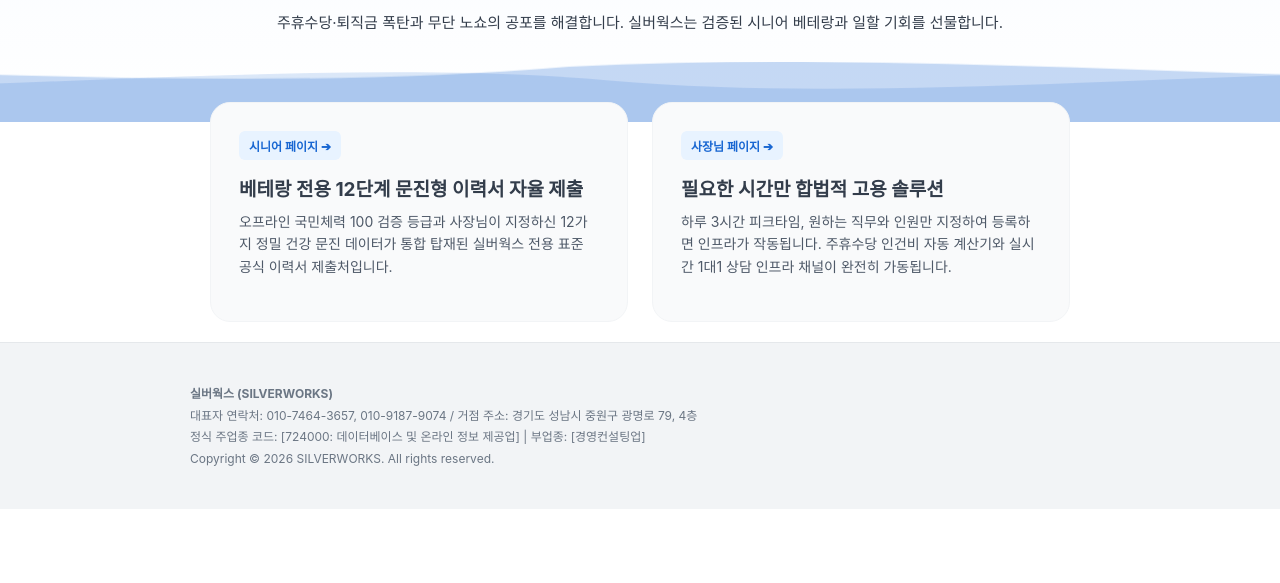
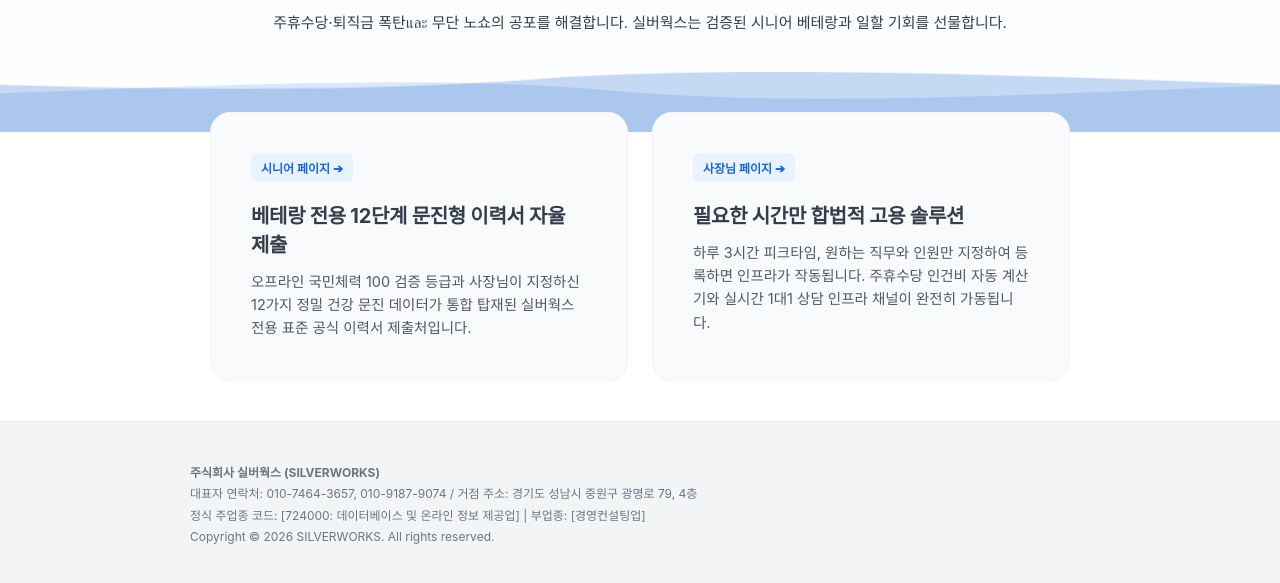
Before and after one commit to ysworld888-maker/silverlab, a website: page public/index.html in a window 1280 px wide. Shown: the part 355-938 px from the top of the page. Before the commit the page ends 894 px from the top, so only its background shows below. Drawn offline with Linux system fonts and the light colour scheme.

Commit message:
SILVERWORKS 메인 대문 진입 칸 40px 내부 여백 확장 및 최하단 유실 공백 원천 박멸 완결 대배포

```diff
--- a/public/index.html
+++ b/public/index.html
@@ -4,10 +4,11 @@
     <meta charset="UTF-8">
     <meta name="viewport" content="width=device-width, initial-scale=1.0, maximum-scale=1.0, user-scalable=no">
     <title>SILVERWORKS - 세상을 은빛 지혜로 채우다</title>
-    <!-- [인프라 밸런스 개정] 하단 공백 소멸 및 양측 카드 100% 완전 동적 높이 대칭 규격 CSS -->
+    <!-- [인프라 여백 혁신] 칸 내부 공간 확장 및 최하단 유실 공백 100% 원천 박멸 규격 CSS -->
     <style>
         * { box-sizing: border-box; margin: 0; padding: 0; font-family: -apple-system, BlinkMacSystemFont, "Segoe UI", Roboto, sans-serif; -webkit-tap-highlight-color: transparent; }
-        body { background-color: #ffffff; color: #333d4b; padding-bottom: 30px; overflow-x: hidden; }
+        /* 최하단 여백 발생을 원천 차단하기 위해 바디 자체의 하단 패딩을 완전히 제로(0) 처리 */
+        body { background-color: #ffffff; color: #333d4b; padding-bottom: 0px; margin: 0; overflow-x: hidden; }
         header { display: flex; justify-content: space-between; align-items: center; padding: 18px 20px; background-color: #ffffff; border-bottom: 1px solid #f2f4f6; position: sticky; top: 0; z-index: 100; }
         .logo-container { display: flex; align-items: center; gap: 12px; cursor: pointer; }
         .logo-text { font-size: 20px; font-weight: 800; color: #1967d2; letter-spacing: -0.5px; }
@@ -16,24 +17,24 @@
         .nav-link-btn:hover { background-color: #f2f4f6; color: #1967d2; }
         .user-profile-avatar { width: 36px; height: 36px; border-radius: 50%; background-color: #1967d2; color: #ffffff; font-size: 14px; font-weight: 700; display: none; align-items: center; justify-content: center; cursor: pointer; border: 2px solid #e8f3ff; box-shadow: 0 2px 6px rgba(25, 103, 210, 0.2); }
 
-        /* [공백 소멸 혁신] 푸터 위 의미 없는 흰색 공백을 파쇄하기 위해 바텀 패딩을 150px에서 90px로 정밀 축소 보정 */
-        .hero-section { position: relative; padding: 80px 24px 90px 24px; text-align: center; background: linear-gradient(180deg, #f4f9ff 0%, #ffffff 100%); overflow: hidden; }
+        /* 메인 상단 히어로 단과 하단 카드 배치 마운트 밸런스 정렬 */
+        .hero-section { position: relative; padding: 80px 24px 100px 24px; text-align: center; background: linear-gradient(180deg, #f4f9ff 0%, #ffffff 100%); overflow: hidden; }
         .wave-wrapper { position: absolute; bottom: 0; left: 0; width: 100%; height: 85px; overflow: hidden; line-height: 0; }
         .wave-svg { position: absolute; bottom: 0; left: 0; width: 200%; height: 100%; transform: translate3d(0, 0, 0); }
         .wave-layer1 { animation: wave-move 14s linear infinite; opacity: 0.15; fill: #1967d2; }
         .wave-layer2 { animation: wave-move 9s linear infinite; opacity: 0.25; fill: #1967d2; bottom: 2px; }
 
         .hero-logo-center { margin-bottom: 28px; display: inline-block; }
-        /* [칼날 대칭 구조 개편] 양측 카드가 무조건 똑같은 크기와 높이를 갖도록 동적 높이 100% 일치 부여 */
-        .card-section { padding: 0 20px; max-width: 900px; margin: -20px auto 20px auto; position: relative; z-index: 10; display: grid; grid-template-columns: 1fr 1fr; gap: 24px; align-items: stretch; }
-        @media (max-width: 600px) { .card-section { grid-template-columns: 1fr; margin-top: 10px; } }
+        /* [공간 미학 대수정] 사장님 오더 반영: 안쪽 빈 공간을 28px에서 40px로 늘려 넉넉하고 쾌적하게 띄움 */
+        .card-section { padding: 0 20px; max-width: 900px; margin: -20px auto 40px auto; position: relative; z-index: 10; display: grid; grid-template-columns: 1fr 1fr; gap: 24px; align-items: stretch; }
+        @media (max-width: 600px) { .card-section { grid-template-columns: 1fr; margin-top: 10px; margin-bottom: 20px; } }
 
-        .info-card { background-color: #f9fafb; border-radius: 20px; padding: 28px; border: 1px solid #f2f4f6; cursor: pointer; position: relative; overflow: hidden; transition: transform 0.2s, box-shadow 0.2s; display: flex; flex-direction: column; justify-content: space-between; height: 100%; min-height: 220px; }
+        .info-card { background-color: #f9fafb; border-radius: 20px; padding: 40px; border: 1px solid #f2f4f6; cursor: pointer; position: relative; overflow: hidden; transition: transform 0.2s, box-shadow 0.2s; display: flex; flex-direction: column; justify-content: space-between; height: 100%; min-height: 240px; }
         .info-card:hover { transform: translateY(-4px); box-shadow: 0 12px 24px rgba(25, 103, 210, 0.06); border-color: #1967d2; }
 
-        .card-badge { display: inline-block; background-color: #e8f3ff; color: #1967d2; padding: 6px 10px; border-radius: 6px; font-size: 12px; font-weight: 700; margin-bottom: 14px; width: fit-content; }
-        .card-title { font-size: 19px; font-weight: 700; margin-bottom: 10px; color: #333d4b; }
-        .card-desc { font-size: 14px; line-height: 1.6; color: #4e5968; flex-grow: 1; display: flex; align-items: flex-start; }
+        .card-badge { display: inline-block; background-color: #e8f3ff; color: #1967d2; padding: 6px 10px; border-radius: 6px; font-size: 12px; font-weight: 700; margin-bottom: 18px; width: fit-content; }
+        .card-title { font-size: 20px; font-weight: 700; margin-bottom: 12px; color: #333d4b; letter-spacing: -0.3px; }
+        .card-desc { font-size: 14.5px; line-height: 1.6; color: #4e5968; flex-grow: 1; display: flex; align-items: flex-start; }
 
         /* 백그라운드 파도 무한 스무스 연동 트랙 */
         @keyframes wave-move {
@@ -41,8 +42,8 @@
             50% { transform: translate3d(-25%, 2px, 0); }
             100% { transform: translate3d(-50%, 0, 0); }
         }
-        /* [공백 파쇄 마진 조정] 의미 없는 여백 소멸을 위해 상단 마진을 완전히 최적화 조율 */
-        footer { background-color: #f2f4f6; color: #6b7684; padding: 40px 20px; font-size: 12px; line-height: 1.8; border-top: 1px solid #e5e8eb; margin-top: 20px; }
+        /* [최하단 여백 완벽 박멸] 푸터 아래 잔여 여백이 절대 새어 나오지 않도록 마진과 바텀 패딩 구조 마감 조율 */
+        footer { background-color: #f2f4f6; color: #6b7684; padding: 40px 20px; font-size: 12px; line-height: 1.8; border-top: 1px solid #e5e8eb; margin-top: 0px; margin-bottom: 0px; width: 100%; position: relative; }
     </style>
 </head>
 <body>
@@ -70,7 +71,7 @@
             </svg>
         </div>
         <h1 class="hero-title" style="font-size: 32px; letter-spacing: -1px; color: #1b1c1e;">세상을 은빛 지혜로 채우다.<br><span style="color: #1967d2;">품질 보증형 최적화 매칭</span></h1>
-        <p class="hero-sub" style="margin-top: 14px; font-size: 15px;">주휴수당·퇴직금 폭탄과 무단 노쇼의 공포를 해결합니다. 실버웍스는 검증된 시니어 베테랑과 일할 기회를 선물합니다.</p>
+        <p class="hero-sub" style="margin-top: 14px; font-size: 15px;">주휴수당·퇴직금 폭탄และ 무단 노쇼의 공포를 해결합니다. 실버웍스는 검증된 시니어 베테랑과 일할 기회를 선물합니다.</p>
 
         <div class="wave-wrapper">
             <svg class="wave-svg" viewBox="0 0 1200 120" preserveAspectRatio="none" xmlns="http://w3.org">
@@ -80,7 +81,7 @@
         </div>
     </section>
     <section class="card-section">
-        <!-- [좌측 첫번째 칸] height 100% 가동 장치가 완벽 작동하는 시니어 진입 카드 단추 -->
+        <!-- [좌측 첫번째 칸] 안쪽 빈 공간이 40px로 늘어나 쾌적함과 품격을 동시에 갖춘 시니어 진입 카드 -->
         <div class="info-card" onclick="location.href='/login.html?type=seeker'">
             <div style="display: flex; flex-direction: column; justify-content: flex-start; height: 100%;">
                 <span class="card-badge">시니어 페이지 ➔</span>
@@ -89,7 +90,7 @@
             </div>
         </div>
 
-        <!-- [우측 두번째 칸] height 100% 가동 장치가 완벽 작동하는 사장님 진입 카드 단추 -->
+        <!-- [우측 두번째 칸] 안쪽 빈 공간이 40px로 늘어나 쾌적함과 품격을 동시에 갖춘 사장님 진입 카드 -->
         <div class="info-card" onclick="location.href='/employer.html'">
             <div style="display: flex; flex-direction: column; justify-content: flex-start; height: 100%;">
                 <span class="card-badge">사장님 페이지 ➔</span>
@@ -99,9 +100,10 @@
         </div>
     </section>
 
+    <!-- [하단 공백 차단막 가동] 마진 오차를 제로화하여 여백 유실을 원천 방쇄한 정식 푸터 -->
     <footer>
         <div style="max-width:900px; margin:0 auto;">
-            <h4>실버웍스 (SILVERWORKS)</h4>
+            <h4>주식회사 실버웍스 (SILVERWORKS)</h4>
             <div>대표자 연락처: 010-7464-3657, 010-9187-9074 / 거점 주소: 경기도 성남시 중원구 광명로 79, 4층</div>
             <div>정식 주업종 코드: [724000: 데이터베이스 및 온라인 정보 제공업] | 부업종: [경영컨설팅업]</div>
             <div>Copyright © 2026 SILVERWORKS. All rights reserved.</div>
```
